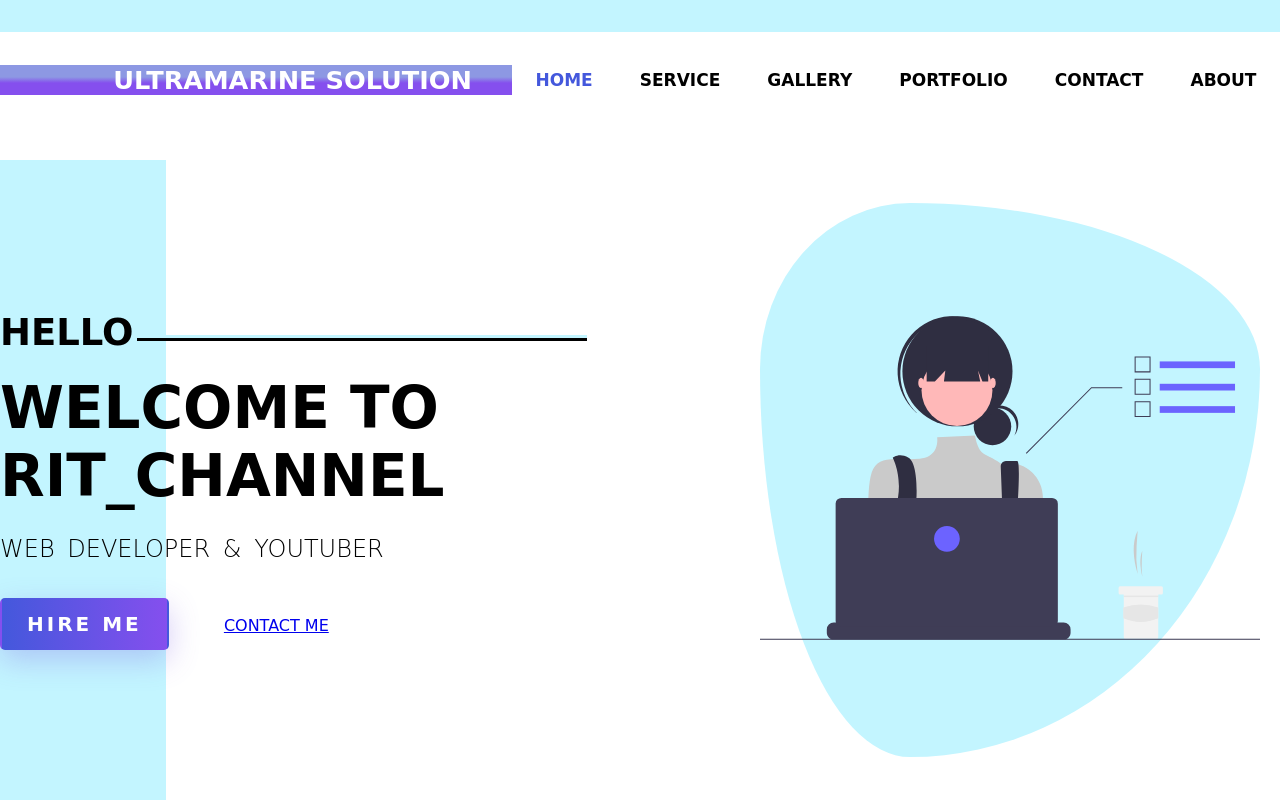
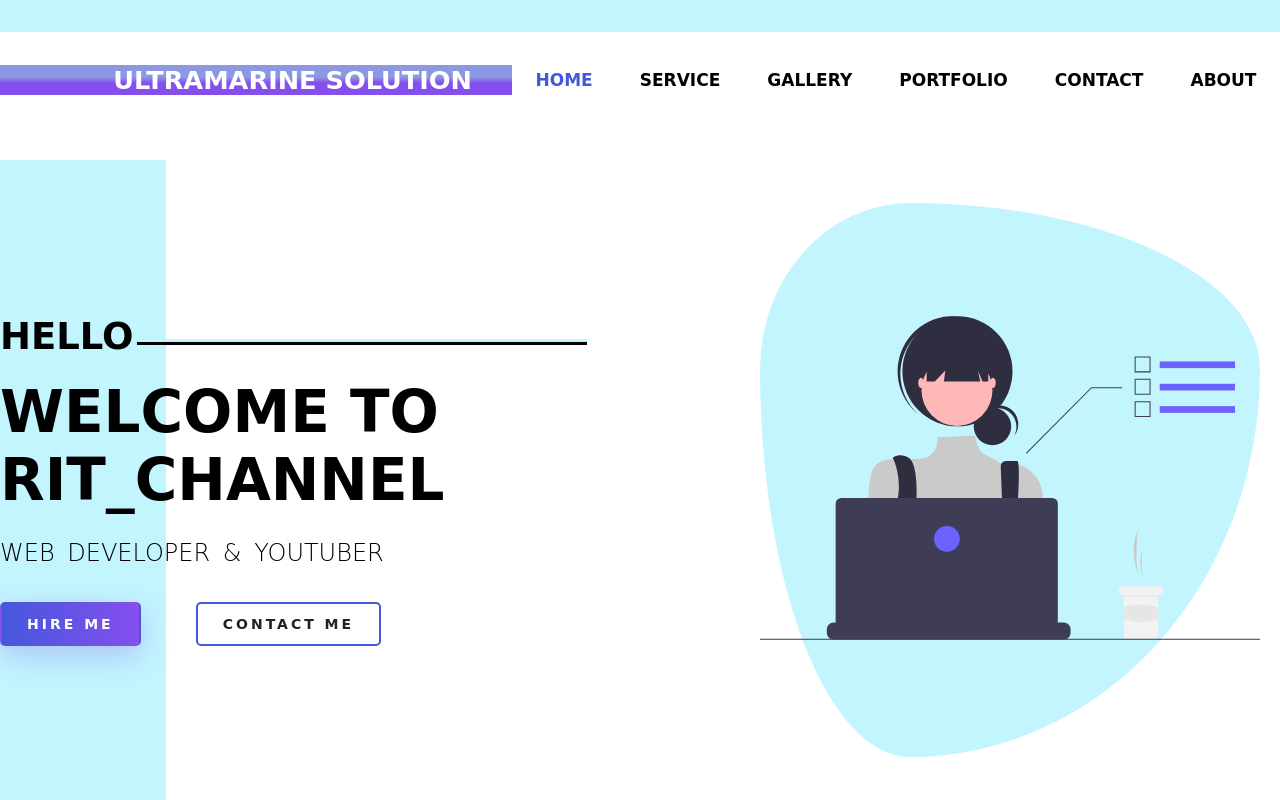
Before and after one commit to fire-sect/website, a plain HTML site: page index.html in a window 1280 px wide. Drawn offline with Linux system fonts and the light colour scheme; a web font is replaced by a local one.

Commit message:
set button 2. box-radius, avoided repeating by giving same propery of bt1 bt2.

```diff
--- a/css/style.css
+++ b/css/style.css
@@ -131,11 +131,10 @@ main{
     font-weight: lighter;
     word-spacing: 5px;
 }
-
-.leftside .btn1{
-    text-decoration:none;
+.leftside .btn1, .btn2{
+    text-decoration: none;
     font-weight: 900;
-    font-size: 20px;
+    font-size: 14px;
     text-align: center;
     padding: 12px 25px;
     cursor: pointer;
@@ -143,13 +142,23 @@ main{
     border-radius: 5px;
     display: inline-block;
     margin-right: 50px;
-    color: #fff;
     /* word-spacing:2px; */
     letter-spacing: 3px;
+}
+
+.leftside .btn1{
+    color: #fff;
     /* very important */
     background-image: linear-gradient(to right, #4458dc 0%,#854fee 100%), radial-gradient(circle at top left, #4458dc, #854fee);
     /*because of below line a purple color in right of button will appear.*/
     border: double 2px transparent;
     box-shadow: 0px 10px 30px rgba(118,85,225,.3);
+}
 
+.leftside .btn2{
+      color: #222;
+      background-color: #fff;
+      border: 2px solid #4458dc;
+      box-shadow: none;
+      border-radius: 5px;
 }
```
